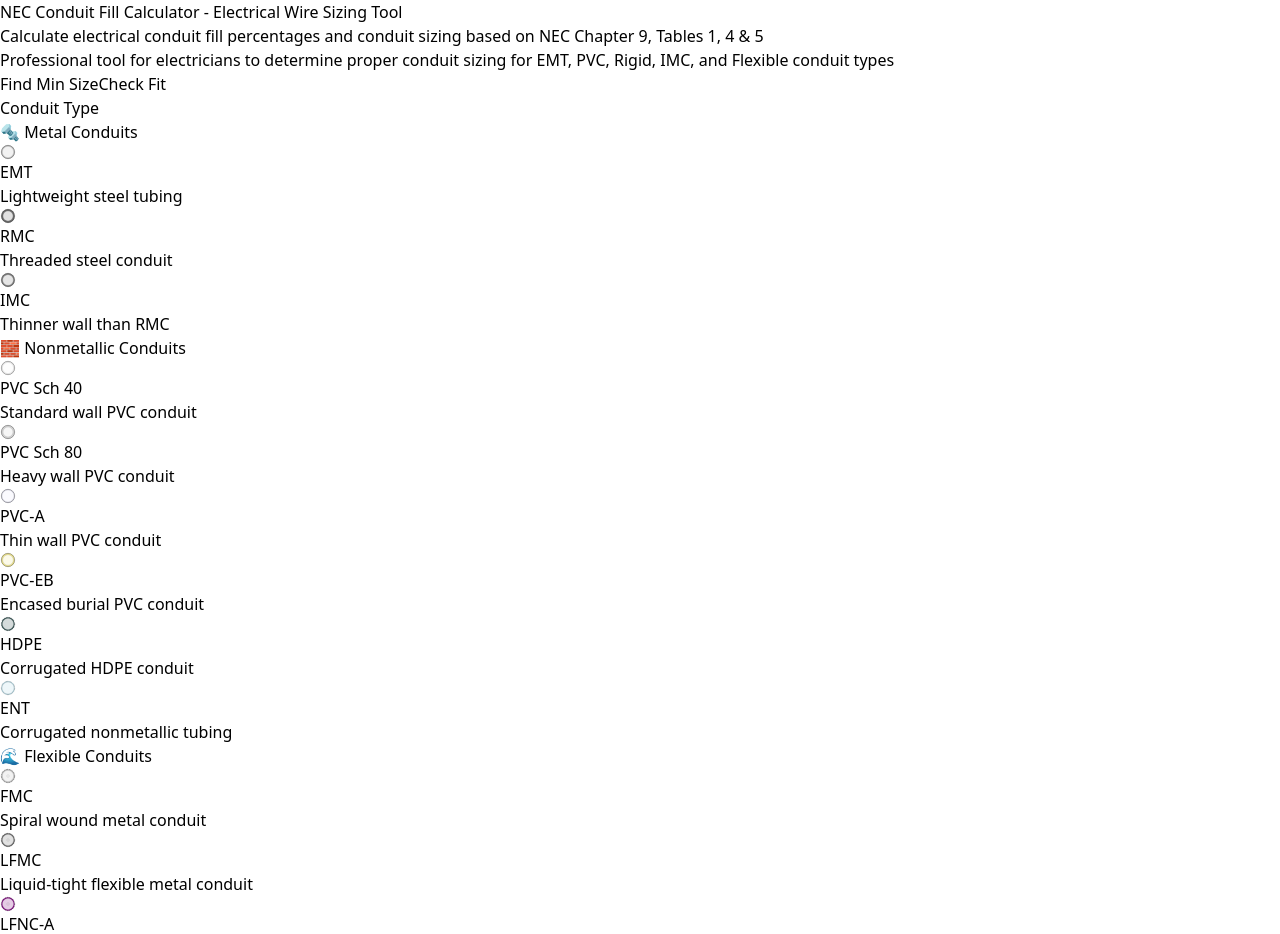
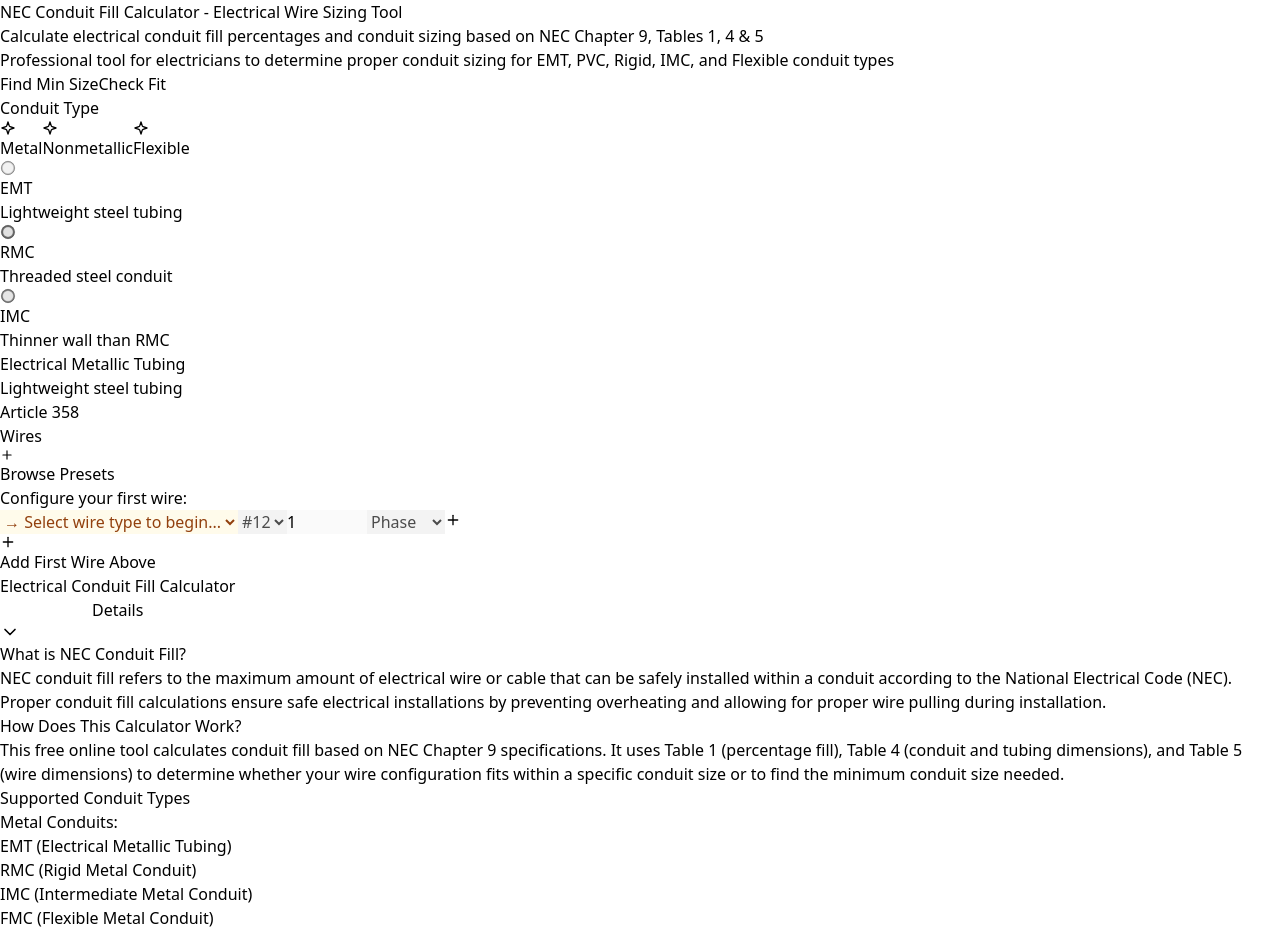
Before and after one commit to adevenuto/conduitFillCalc, a React (Vite) app: page / in a window 1280 px wide. Shown: the top 934 px of the page. Built offline with nearby package versions, Linux system fonts and the light colour scheme.

Commit message:
updated conduit type selection

```diff
--- a/src/App.js
+++ b/src/App.js
@@ -1,5 +1,5 @@
 import React, { useState, useEffect } from 'react';
-import { Plus, X, AlertCircle, CheckCircle, Info, Trash2, RotateCcw, Minus, ChevronDown, ChevronUp } from 'lucide-react';
+import { Plus, X, AlertCircle, CheckCircle, Info, Trash2, RotateCcw, Minus, ChevronDown, ChevronUp, Sparkle } from 'lucide-react';
 import { wireTypes, conduitTypes, getConduitsByCategory, getFillRule, wirePresets } from './utils/nec/index.js';
 import { WireIcon, ConduitIcon, IconWithTooltip } from './components/Icons.js';
 import PresetsModal from './components/PresetsModal.js';
@@ -15,6 +15,8 @@ const ConduitFillCalculator = () => {
   // NEW STATE STRUCTURE - Two separate arrays instead of one mixed array
   const [presetInstances, setPresetInstances] = useState([]);
   const [individualWires, setIndividualWires] = useState([]);
+
+  const [selectedConduitCategory, setSelectedConduitCategory] = useState('Metal');
 
   const [selectedConduit, setSelectedConduit] = useState({
     type: 'EMT',
@@ -341,36 +343,49 @@ const ConduitFillCalculator = () => {
 <div className="mb-4">
   <h2 className="mb-2 text-lg font-semibold text-slate-800">Conduit Type</h2>
 
-              {/* Metal Conduits */}
+  {/* Tabbed Conduit Type Selection */}
   <div className="mb-3">
-                <h3 className="mb-1 text-xs font-medium text-gray-600">🔩 Metal Conduits</h3>
-                <div className="grid grid-cols-3 gap-1">
-                  {metalConduits.map(type => (
-                    <IconWithTooltip
-                      key={type}
-                      tooltip={conduitTypes[type]?.description || type}
+    <div className="flex border-b border-gray-200">
+      <button
+        className={`px-4 py-2 text-sm font-medium transition-colors flex items-center gap-2 ${
+          selectedConduitCategory === 'Metal'
+            ? 'border-b-2 border-blue-600 text-blue-600'
+            : 'text-gray-600 hover:text-gray-800'
+        }`}
+        onClick={() => setSelectedConduitCategory('Metal')}
       >
+        <Sparkle size={16} />
+        Metal
+      </button>
       <button
-                        onClick={() => setSelectedConduit({ ...selectedConduit, type })}
-                        className={`py-1.5 px-2 rounded text-xs font-medium transition-colors flex items-center gap-1 border-2 ${
-                          selectedConduit.type === type
-                            ? 'bg-blue-600 text-white border-blue-600'
-                            : 'bg-white text-gray-700 border-gray-300 hover:bg-gray-50'
+        className={`px-4 py-2 text-sm font-medium transition-colors flex items-center gap-2 ${
+          selectedConduitCategory === 'Nonmetallic'
+            ? 'border-b-2 border-blue-600 text-blue-600'
+            : 'text-gray-600 hover:text-gray-800'
         }`}
+        onClick={() => setSelectedConduitCategory('Nonmetallic')}
       >
-                        <ConduitIcon type={type} size={16} />
-                        {type}
+        <Sparkle size={16} />
+        Nonmetallic
       </button>
-                    </IconWithTooltip>
-                  ))}
-                </div>
+      <button
+        className={`px-4 py-2 text-sm font-medium transition-colors flex items-center gap-2 ${
+          selectedConduitCategory === 'Flexible'
+            ? 'border-b-2 border-blue-600 text-blue-600'
+            : 'text-gray-600 hover:text-gray-800'
+        }`}
+        onClick={() => setSelectedConduitCategory('Flexible')}
+      >
+        <Sparkle size={16} />
+        Flexible
+      </button>
     </div>
 
-              {/* Nonmetallic Conduits */}
-              <div className="mb-3">
-                <h3 className="mb-1 text-xs font-medium text-gray-600">🧱 Nonmetallic Conduits</h3>
-                <div className="grid grid-cols-3 gap-1">
-                  {nonmetallicConduits.map(type => (
+    {/* Conduit Type Grid */}
+    <div className="grid grid-cols-3 gap-1 mt-3">
+      {(selectedConduitCategory === 'Metal' ? metalConduits :
+        selectedConduitCategory === 'Nonmetallic' ? nonmetallicConduits :
+        flexibleConduits).map(type => (
         <IconWithTooltip
           key={type}
           tooltip={conduitTypes[type]?.description || type}
@@ -388,31 +403,6 @@ const ConduitFillCalculator = () => {
              type === 'PVC-80' ? 'PVC Sch 80' :
              type === 'PVC-A' ? 'PVC-A' :
              type === 'PVC-EB' ? 'PVC-EB' : type}
-                      </button>
-                    </IconWithTooltip>
-                  ))}
-                </div>
-              </div>
-
-              {/* Flexible Conduits */}
-              <div className="mb-3">
-                <h3 className="mb-1 text-xs font-medium text-gray-600">🌊 Flexible Conduits</h3>
-                <div className="grid grid-cols-2 gap-1">
-                  {flexibleConduits.map(type => (
-                    <IconWithTooltip
-                      key={type}
-                      tooltip={conduitTypes[type]?.description || type}
-                    >
-                      <button
-                        onClick={() => setSelectedConduit({ ...selectedConduit, type })}
-                        className={`py-1.5 px-2 rounded text-xs font-medium transition-colors flex items-center gap-1 border-2 ${
-                          selectedConduit.type === type
-                            ? 'bg-blue-600 text-white border-blue-600'
-                            : 'bg-white text-gray-700 border-gray-300 hover:bg-gray-50'
-                        }`}
-                      >
-                        <ConduitIcon type={type} size={16} />
-                        {type}
           </button>
         </IconWithTooltip>
       ))}
@@ -753,15 +743,6 @@ const ConduitFillCalculator = () => {
                 individualWires.length === 0 ? 'Add First Wire Above' :
                 'Add Individual Wire'}
               </button>
-            </div>
-
-            <div className="p-3 mb-4 border border-gray-300 rounded-lg bg-gray-50">
-              <h4 className="mb-1 text-sm font-semibold text-slate-800">📋 NEC References</h4>
-              <ul className="text-xs text-gray-700 space-y-0.5">
-                <li>• Table 1: Fill percentages</li>
-                <li>• Table 4: Conduit dimensions</li>
-                <li>• Table 5: Wire areas</li>
-              </ul>
             </div>
 
             <div className="mt-4 space-y-4">
--- a/src/components/Modal.js
+++ b/src/components/Modal.js
@@ -1,7 +1,15 @@
 import React, { useEffect } from 'react';
-import { X } from 'lucide-react';
+import { X, PanelRightClose } from 'lucide-react';
 
-const Modal = ({ isOpen, onClose, title, children, maxWidth = 'max-w-4xl' }) => {
+const Modal = ({
+  isOpen,
+  onClose,
+  title,
+  children,
+  maxWidth = 'max-w-4xl',
+  variant = 'center',
+  slideFrom = 'right'
+}) => {
   // Handle escape key
   useEffect(() => {
     const handleEscape = (event) => {
@@ -24,6 +32,20 @@ const Modal = ({ isOpen, onClose, title, children, maxWidth = 'max-w-4xl' }) =>
 
   if (!isOpen) return null;
 
+  const slideInClasses = {
+    right: 'translate-x-full',
+    left: '-translate-x-full',
+    top: '-translate-y-full',
+    bottom: 'translate-y-full'
+  };
+
+  const slideInPositionClasses = {
+    right: 'right-0 top-0 h-full',
+    left: 'left-0 top-0 h-full',
+    top: 'top-0 left-0 w-full',
+    bottom: 'bottom-0 left-0 w-full'
+  };
+
   return (
     <div className="fixed inset-0 z-50 overflow-y-auto">
       {/* Backdrop */}
@@ -32,10 +54,35 @@ const Modal = ({ isOpen, onClose, title, children, maxWidth = 'max-w-4xl' }) =>
         onClick={onClose}
       />
 
-      {/* Modal container */}
-      <div className="flex items-center justify-center min-h-full p-4">
+      {variant === 'center' ? (
+        <div className="flex items-center justify-center min-h-full p-4">
+          <div
+            className={`relative w-full ${maxWidth} bg-white rounded-xl shadow-2xl transform transition-all duration-300 scale-100 opacity-100`}
+            onClick={(e) => e.stopPropagation()}
+          >
+            {/* Header */}
+            <div className="flex items-center justify-between px-6 py-4 border-b border-gray-200">
+              <h2 className="text-xl font-bold text-slate-800">{title}</h2>
+              <button
+                onClick={onClose}
+                className="p-2 transition-colors rounded-lg hover:bg-gray-100"
+                aria-label="Close modal"
+              >
+                <X size={20} className="text-gray-500" />
+              </button>
+            </div>
+
+            {/* Content */}
+            <div className="px-6 py-4 max-h-[70vh] overflow-y-auto">
+              {children}
+            </div>
+          </div>
+        </div>
+      ) : (
         <div
-          className={`relative w-full ${maxWidth} bg-white rounded-xl shadow-2xl transform transition-all duration-300 scale-100 opacity-100`}
+          className={`fixed ${slideInPositionClasses[slideFrom]} w-[90%] max-w-2xl bg-white shadow-2xl transform transition-transform duration-300 ease-in-out ${
+            isOpen ? 'translate-x-0 translate-y-0' : slideInClasses[slideFrom]
+          }`}
           onClick={(e) => e.stopPropagation()}
         >
           {/* Header */}
@@ -51,11 +98,11 @@ const Modal = ({ isOpen, onClose, title, children, maxWidth = 'max-w-4xl' }) =>
           </div>
 
           {/* Content */}
-          <div className="px-6 py-4 max-h-[70vh] overflow-y-auto">
+          <div className="px-6 py-4 max-h-[90vh] overflow-y-auto">
             {children}
           </div>
         </div>
-      </div>
+      )}
     </div>
   );
 };
--- a/src/components/PresetsModal.js
+++ b/src/components/PresetsModal.js
@@ -210,6 +210,8 @@ const PresetsModal = ({ isOpen, onClose, currentPresetInstances, onUpdatePresets
       isOpen={isOpen}
       onClose={onClose}
       title="Wire Circuit Presets"
+      variant="slide"
+      slideFrom="right"
       maxWidth="max-w-5xl"
     >
       <div className="space-y-6">
```
Lines whose indentation alone changed are shown as unchanged.
